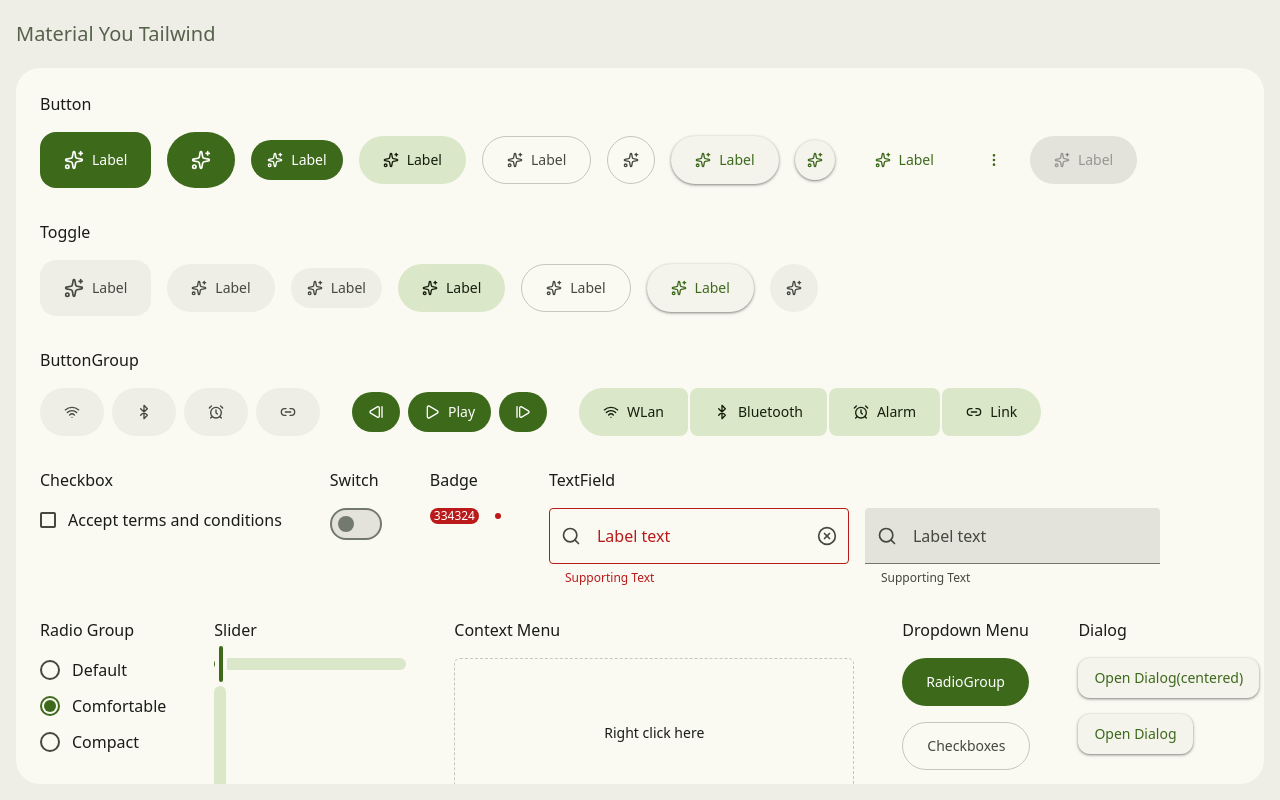
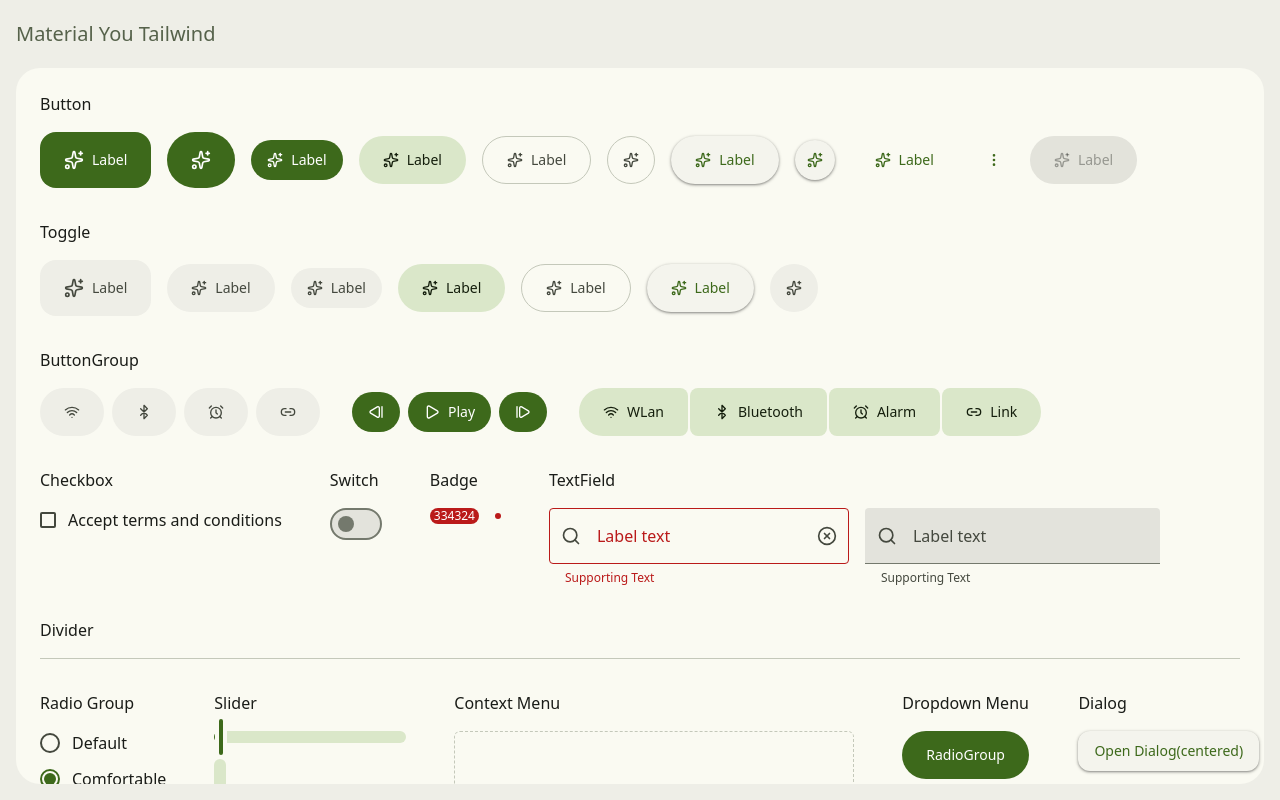
Before and after one commit to BolshevikNanven/material-you-tailwind, a React (Vite) app: page / in a window 1280 px wide. Built offline with nearby package versions, Linux system fonts and the light colour scheme.

Commit message:
feat：add divider component

```diff
--- a/package.json
+++ b/package.json
@@ -15,6 +15,7 @@
         "@radix-ui/react-dialog": "^1.1.15",
         "@radix-ui/react-dropdown-menu": "^2.1.16",
         "@radix-ui/react-radio-group": "^1.3.8",
+        "@radix-ui/react-separator": "^1.1.8",
         "@radix-ui/react-slider": "^1.3.6",
         "@radix-ui/react-slot": "^1.2.4",
         "@radix-ui/react-switch": "^1.2.6",
--- a/src/app.tsx
+++ b/src/app.tsx
@@ -11,6 +11,7 @@ import { DropdownMenuDemo } from '@/demos/dropdown-menu-demo'
 import { TextFieldDemo } from './demos/text-field-demo'
 import { DialogDemo } from './demos/dialog-demo'
 import { ButtonGroupDemo } from './demos/button-group-demo'
+import { DividerDemo } from './demos/divider-demo'
 
 export default function App() {
     return (
@@ -28,6 +29,7 @@ export default function App() {
                     <BadgeDemo />
                     <TextFieldDemo />
                 </div>
+                <DividerDemo />
                 <div className='flex gap-12'>
                     <RadioGroupDemo />
                     <SliderDemo />
--- /dev/null
+++ b/src/components/ui/divider.tsx
@@ -0,0 +1,28 @@
+'use client'
+
+import * as React from 'react'
+import * as SeparatorPrimitive from '@radix-ui/react-separator'
+
+import { cn } from '@/lib/utils'
+
+function Divider({
+    className,
+    orientation = 'horizontal',
+    decorative = true,
+    ...props
+}: React.ComponentProps<typeof SeparatorPrimitive.Root>) {
+    return (
+        <SeparatorPrimitive.Root
+            data-slot='separator'
+            decorative={decorative}
+            orientation={orientation}
+            className={cn(
+                'shrink-0 bg-outline-variant data-[orientation=horizontal]:h-px data-[orientation=horizontal]:w-full data-[orientation=vertical]:h-full data-[orientation=vertical]:w-px',
+                className,
+            )}
+            {...props}
+        />
+    )
+}
+
+export { Divider }
--- /dev/null
+++ b/src/demos/divider-demo.tsx
@@ -0,0 +1,12 @@
+import { Divider } from "@/components/ui/divider";
+
+export function DividerDemo() {
+    return (
+        <div className='flex flex-col gap-4'>
+            <h3>Divider</h3>
+            <div className='mb-6 flex flex-wrap items-center gap-4'>
+                <Divider />
+            </div>
+        </div>
+    )
+}
```
Also changed, not shown: 2 other files (tests, documents, lock files or other folders).
